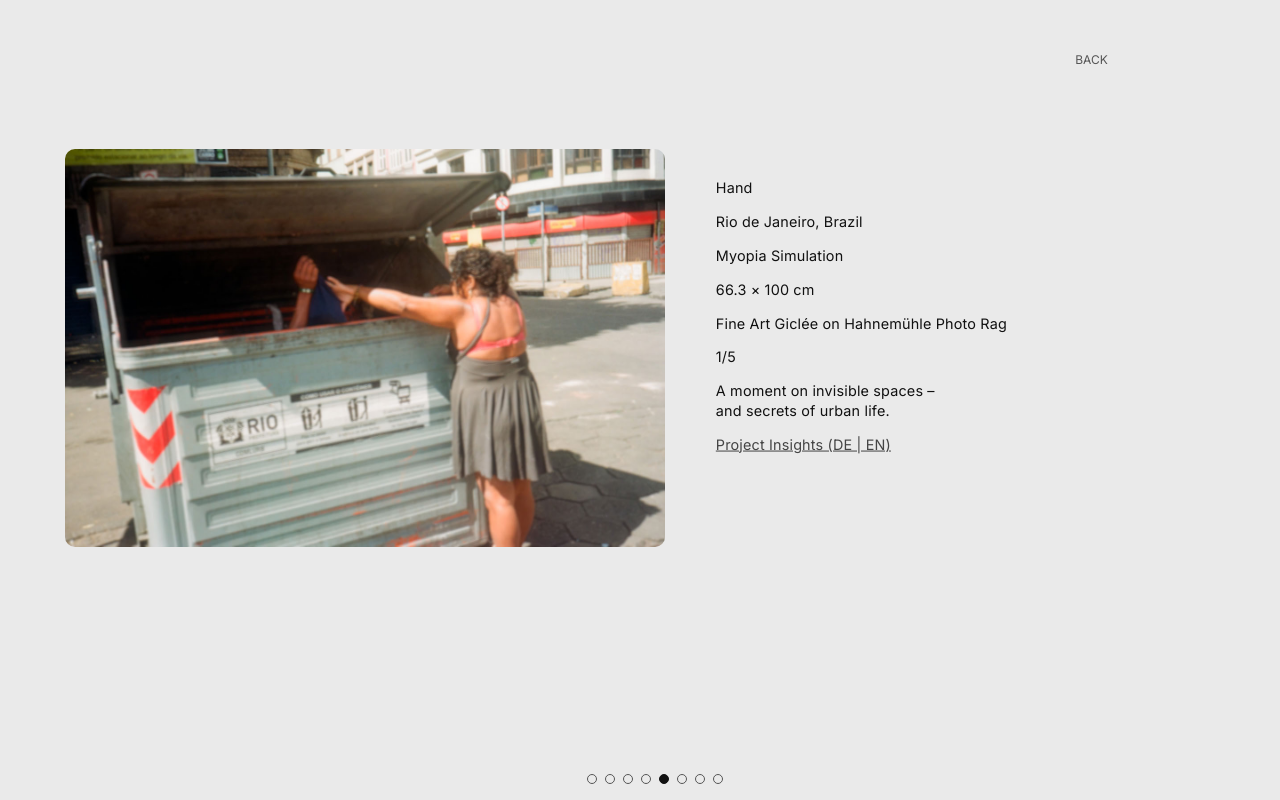
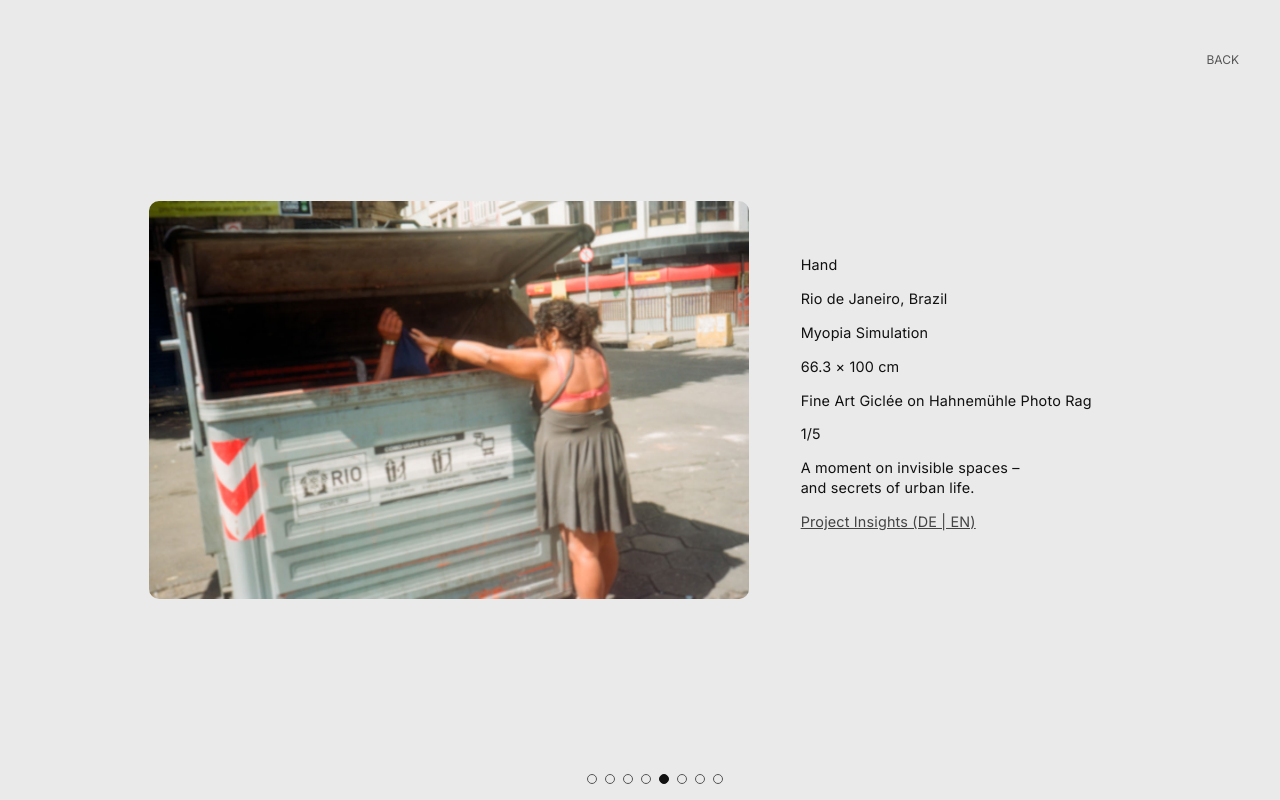
Before and after one commit to Hebifou/anifou_live, a Flask app: page /project/hand in a window 1280 px wide. Run offline with Flask 2, Linux system fonts and the light colour scheme.

Commit message:
Werke und Text centered

```diff
--- a/static/css/style_werke.css
+++ b/static/css/style_werke.css
@@ -16,7 +16,7 @@
   --text-weak: #555;
   --text-strong: #111;
 
-  --radius-img: 10px; /* Bildabrundung — unverändert */
+  --radius-img: 10px;
 
   /* Pagination/Footer */
   --pag-h: 56px;                                   /* Höhe der Pagination inkl. Luft (Default/Desktop) */
@@ -89,7 +89,7 @@ a { text-decoration: none; color: inherit; }
   padding: 0 0 2vh 0;
 }
 
-/* ======== Bildgrößen & Rundung UNVERÄNDERT ======== */
+/* ======== Bildgrößen & Rundung ======== */
 .image-block img {
   max-height: 75vh;   /* Desktop */
   max-width: 75vh;    /* Desktop */
@@ -98,12 +98,12 @@ a { text-decoration: none; color: inherit; }
   object-fit: contain;
   border-radius: var(--radius-img);
   display: block;
-  margin: 0;          /* Position steuert das Grid */
-  aspect-ratio: auto; /* optional: Verhältnis setzen (z.B. 3/2) für noch weniger Shift */
+  margin: 0;
+  aspect-ratio: auto;
 }
 
+/* ----- Info-Block: Default (für kleinere Breakpoints wird überschrieben) ----- */
 .info-block {
-  /* Standard (auf Desktop & Mobile-Breakpoints unterschiedlich überschrieben) */
   position: fixed;
   top: 50%;
   transform: translateY(-50%);
@@ -246,7 +246,6 @@ a { text-decoration: none; color: inherit; }
 
 /* ===================== MOBILE PORTRAIT (≤768px) — inkl. Balken ===================== */
 @media (max-width: 768px) and (orientation: portrait) {
-  /* Top-/Bottom-Balken NUR auf Mobile */
   body::before,
   body::after{
     content: "";
@@ -266,7 +265,6 @@ a { text-decoration: none; color: inherit; }
   }
 
   .page-wrapper{
-    /* unter der Top-Bar starten */
     padding-top: calc(1.25rem + 48px + env(safe-area-inset-top));
   }
 
@@ -312,7 +310,7 @@ a { text-decoration: none; color: inherit; }
     position: fixed;
     top: calc(0.5rem + env(safe-area-inset-top));
     right: calc(1rem + env(safe-area-inset-right));
-    z-index: 1600; /* über der Top-Bar */
+    z-index: 1600;
     font-size: 0.7rem;
   }
 
@@ -327,7 +325,6 @@ a { text-decoration: none; color: inherit; }
 
 /* ===================== MOBILE LANDSCAPE (≤896px) — inkl. Balken ===================== */
 @media (max-width: 896px) and (orientation: landscape) {
-  /* Top-/Bottom-Balken NUR auf Mobile-Landscape */
   body::before,
   body::after{
     content: "";
@@ -349,7 +346,7 @@ a { text-decoration: none; color: inherit; }
   }
 
   .page-wrapper{
-    padding-top: calc(1rem + 56px); /* unter Top-Bar starten */
+    padding-top: calc(1rem + 56px);
   }
 
   .explore-container {
@@ -380,7 +377,7 @@ a { text-decoration: none; color: inherit; }
     font-size: 0.86rem;
     line-height: 1.45;
     padding: 0;
-    margin-bottom: 2.25rem;  /* Extra-Abstand zum Pagination-Safe-Zone */
+    margin-bottom: 2.25rem;
     top: 0; left: 0; transform: none;
     text-align: left;
   }
@@ -391,57 +388,46 @@ a { text-decoration: none; color: inherit; }
   .pagination { bottom: calc(18px + var(--safe-bottom)); }
 }
 
-/* ===================== DESKTOP (≥1024px): Referenz-Look, mittig & leicht nach links versetzt ===================== */
-/* Feintuning-Variablen für die Desktop-Bühne */
-:root{
-  --stage-pad-left: 8vw;   /* Abstand der Gruppe vom linken Rand */
-  --stage-pad-right: 14vw; /* mehr Luft rechts -> schiebt die Gruppe nach links */
-  --text-lift: -8%;        /* Textblock minimal nach oben (negativ = nach oben) */
-}
-
+/* ===================== DESKTOP (≥1024px): Gruppe mittig ===================== */
 @media (min-width: 1024px) {
-  body { overflow: hidden; } /* optional: Desktop ohne Scrollen */
+  body { overflow: hidden; }
 
   .page-wrapper {
     height: 100vh;
-    padding-bottom: calc(5rem + var(--pag-h) + var(--safe-bottom));
-    /* KEINE Top-Bar auf Desktop -> normaler Top-Padding bleibt */
+    padding: 0; /* keine Offsets */
   }
 
-  /* Gruppe (Bild + Text) zentriert, mit asymmetrischer Bühne */
   .explore-container {
     position: fixed;
     inset: 0;
     display: grid;
-    grid-template-columns: minmax(0, 75vh) 400px; /* Bild | Text */
-    justify-content: center;
-    align-content: center;
-    align-items: center;
-    column-gap: 6vw;
-    row-gap: 0;
-    padding: 0 var(--stage-pad-right)
-             calc(3rem + var(--pag-h) + var(--safe-bottom))
-             var(--stage-pad-left);
+    grid-template-columns: max-content max-content; /* Bild | Text */
+    place-content: center;  /* horizontal + vertikal zentriert */
+    place-items: center;
+    column-gap: clamp(32px, 6vw, 96px);
+    padding: 0;
   }
 
-  .image-block { justify-self: end; align-self: center; margin: 0; padding: 0; }
+  .image-block { margin: 0; padding: 0; }
   .image-block img { margin: 0; }
 
+  /* WICHTIG: globale Offsets neutralisieren */
   .info-block {
     position: relative;
-    top: auto; right: auto; transform: none;
-    align-self: center;
-    translate: 0 var(--text-lift);
-    margin: 0;
+    top: auto;
+    right: auto;
+    margin-right: 0;
+    transform: none;
     max-width: 36ch;
     text-align: left;
+    z-index: auto;
   }
 
   .back-link {
     position: fixed;
     top: var(--space-6);
-    right: max(var(--stage-pad-right), 3vw);
-    z-index: 100; /* Desktop ohne Top-Bar */
+    right: var(--space-6);
+    z-index: 100;
   }
 }
 
```
